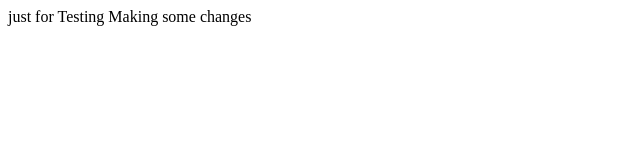
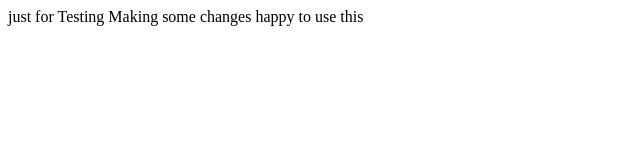
Before and after one commit to ashusoni55/DurgeshBOken, a plain HTML site: page index.html in a window 1280 px wide. Shown: the whole page, without its empty margins (0-640 px from the left). Drawn offline with Linux system fonts and the light colour scheme.

Commit message:
changes for test commit

```diff
--- a/index.html
+++ b/index.html
@@ -5,5 +5,7 @@
 <body>
 just for Testing
   Making some changes
+
+  happy to use this
 </body>
 </html>
```
